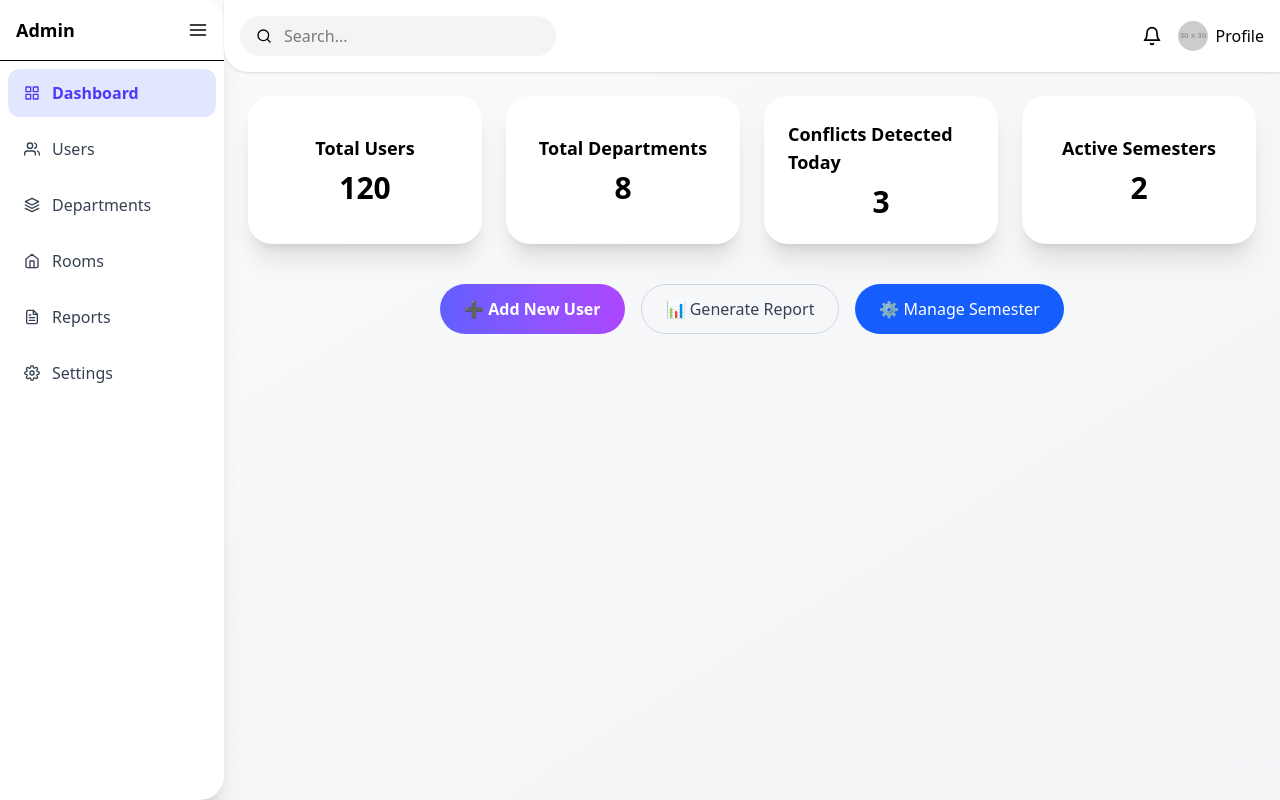
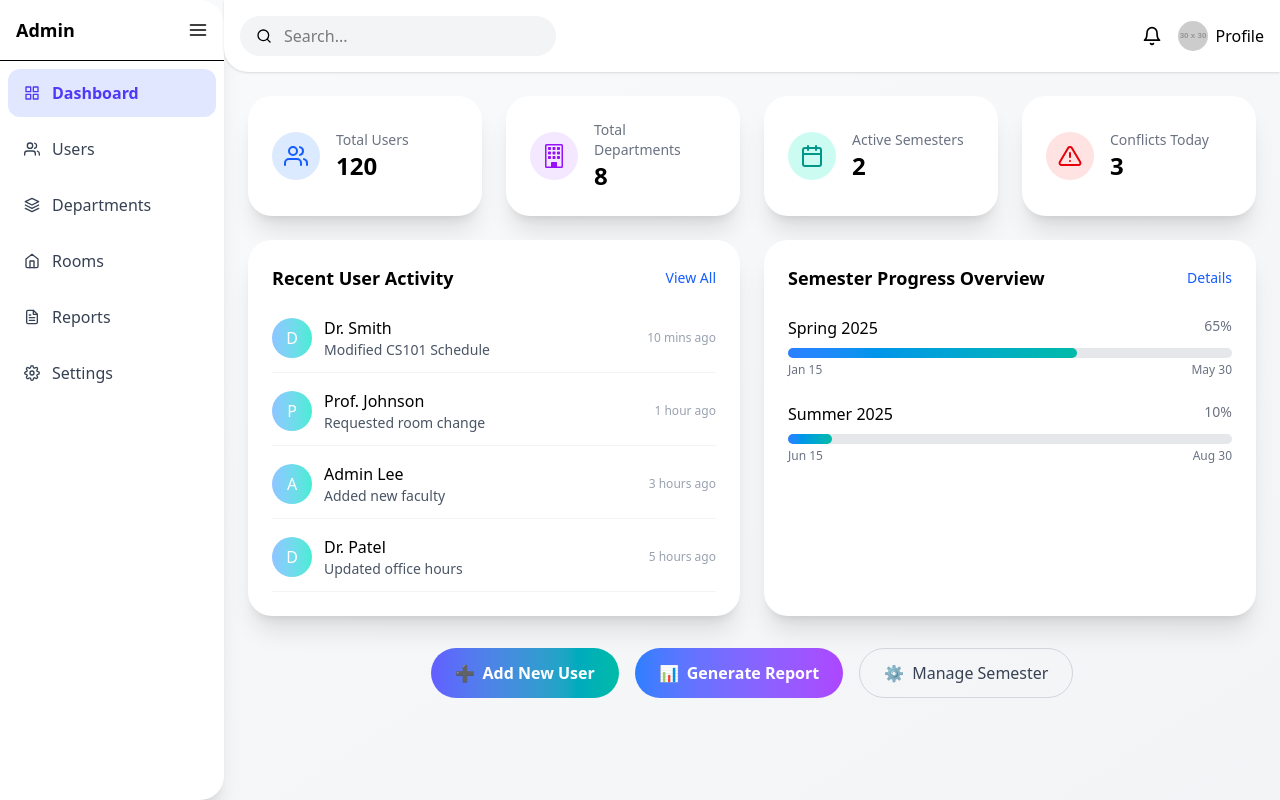
Before and after one commit to nihalsaran/engg-timetable, a React (Vite) app: page /admin-dashboard in a window 1280 px wide. Built offline with nearby package versions, Linux system fonts and the light colour scheme.

Commit message:
feat: enhance SuperAdminDashboard with user activity and semester progress widgets

```diff
--- a/src/components/SuperAdmin/SuperAdminDashboard.jsx
+++ b/src/components/SuperAdmin/SuperAdminDashboard.jsx
@@ -1,34 +1,129 @@
 import React from 'react';
+import { FiUsers, FiCalendar, FiAlertTriangle, FiActivity } from 'react-icons/fi';
+import { BsBuilding } from 'react-icons/bs';
 
 export default function SuperAdminDashboard() {
+  // Mock data for the dashboard
+  const recentActivity = [
+    { id: 1, user: "Dr. Smith", action: "Modified CS101 Schedule", time: "10 mins ago" },
+    { id: 2, user: "Prof. Johnson", action: "Requested room change", time: "1 hour ago" },
+    { id: 3, user: "Admin Lee", action: "Added new faculty", time: "3 hours ago" },
+    { id: 4, user: "Dr. Patel", action: "Updated office hours", time: "5 hours ago" },
+  ];
+
+  const semesterProgress = [
+    { id: 1, name: "Spring 2025", progress: 65, startDate: "Jan 15", endDate: "May 30" },
+    { id: 2, name: "Summer 2025", progress: 10, startDate: "Jun 15", endDate: "Aug 30" },
+  ];
+
   return (
-    <div className="grid grid-cols-1 md:grid-cols-4 gap-6">
-      <div className="bg-white rounded-3xl shadow-xl p-6 flex flex-col items-center justify-center">
-        <h2 className="text-lg font-semibold mb-2">Total Users</h2>
-        <p className="text-3xl font-bold">120</p>
-      </div>
-      <div className="bg-white rounded-3xl shadow-xl p-6 flex flex-col items-center justify-center">
-        <h2 className="text-lg font-semibold mb-2">Total Departments</h2>
-        <p className="text-3xl font-bold">8</p>
-      </div>
-      <div className="bg-white rounded-3xl shadow-xl p-6 flex flex-col items-center justify-center">
-        <h2 className="text-lg font-semibold mb-2">Conflicts Detected Today</h2>
-        <p className="text-3xl font-bold">3</p>
-      </div>
-      <div className="bg-white rounded-3xl shadow-xl p-6 flex flex-col items-center justify-center">
-        <h2 className="text-lg font-semibold mb-2">Active Semesters</h2>
-        <p className="text-3xl font-bold">2</p>
+    <div className="space-y-6">
+      {/* Metrics Row */}
+      <div className="grid grid-cols-1 md:grid-cols-4 gap-6">
+        <div className="bg-white rounded-3xl shadow-xl p-6 flex items-center">
+          <div className="p-3 bg-blue-100 rounded-full mr-4">
+            <FiUsers className="text-blue-600 text-2xl" />
+          </div>
+          <div>
+            <h2 className="text-sm text-gray-500 font-medium">Total Users</h2>
+            <p className="text-2xl font-bold">120</p>
+          </div>
+        </div>
+
+        <div className="bg-white rounded-3xl shadow-xl p-6 flex items-center">
+          <div className="p-3 bg-purple-100 rounded-full mr-4">
+            <BsBuilding className="text-purple-600 text-2xl" />
+          </div>
+          <div>
+            <h2 className="text-sm text-gray-500 font-medium">Total Departments</h2>
+            <p className="text-2xl font-bold">8</p>
+          </div>
+        </div>
+
+        <div className="bg-white rounded-3xl shadow-xl p-6 flex items-center">
+          <div className="p-3 bg-teal-100 rounded-full mr-4">
+            <FiCalendar className="text-teal-600 text-2xl" />
+          </div>
+          <div>
+            <h2 className="text-sm text-gray-500 font-medium">Active Semesters</h2>
+            <p className="text-2xl font-bold">2</p>
+          </div>
+        </div>
+
+        <div className="bg-white rounded-3xl shadow-xl p-6 flex items-center">
+          <div className="p-3 bg-red-100 rounded-full mr-4">
+            <FiAlertTriangle className="text-red-600 text-2xl" />
+          </div>
+          <div>
+            <h2 className="text-sm text-gray-500 font-medium">Conflicts Today</h2>
+            <p className="text-2xl font-bold">3</p>
+          </div>
+        </div>
       </div>
 
-      <div className="md:col-span-4 flex flex-wrap gap-4 justify-center mt-4">
-        <button className="px-6 py-3 rounded-full bg-gradient-to-r from-indigo-500 to-purple-500 text-white font-semibold hover:opacity-90 transition">
-          ➕ Add New User
+      {/* Widgets Section */}
+      <div className="grid grid-cols-1 md:grid-cols-2 gap-6">
+        {/* Recent User Activity Widget */}
+        <div className="bg-white rounded-3xl shadow-xl p-6">
+          <div className="flex justify-between items-center mb-6">
+            <h2 className="text-lg font-semibold">Recent User Activity</h2>
+            <button className="text-blue-600 text-sm">View All</button>
+          </div>
+          <div className="space-y-4">
+            {recentActivity.map((activity) => (
+              <div key={activity.id} className="flex items-center border-b border-gray-100 pb-3">
+                <div className="w-10 h-10 rounded-full bg-gradient-to-r from-blue-300 to-teal-300 flex items-center justify-center text-white font-medium mr-3">
+                  {activity.user.charAt(0)}
+                </div>
+                <div className="flex-1">
+                  <p className="font-medium">{activity.user}</p>
+                  <p className="text-gray-600 text-sm">{activity.action}</p>
+                </div>
+                <span className="text-gray-400 text-xs">{activity.time}</span>
+              </div>
+            ))}
+          </div>
+        </div>
+
+        {/* Semester Progress Widget */}
+        <div className="bg-white rounded-3xl shadow-xl p-6">
+          <div className="flex justify-between items-center mb-6">
+            <h2 className="text-lg font-semibold">Semester Progress Overview</h2>
+            <button className="text-blue-600 text-sm">Details</button>
+          </div>
+          <div className="space-y-6">
+            {semesterProgress.map((semester) => (
+              <div key={semester.id}>
+                <div className="flex justify-between mb-2">
+                  <span className="font-medium">{semester.name}</span>
+                  <span className="text-gray-500 text-sm">{semester.progress}%</span>
+                </div>
+                <div className="w-full bg-gray-200 rounded-full h-2.5">
+                  <div
+                    className="bg-gradient-to-r from-blue-500 to-teal-500 h-2.5 rounded-full"
+                    style={{ width: `${semester.progress}%` }}
+                  ></div>
+                </div>
+                <div className="flex justify-between text-xs text-gray-500 mt-1">
+                  <span>{semester.startDate}</span>
+                  <span>{semester.endDate}</span>
+                </div>
+              </div>
+            ))}
+          </div>
+        </div>
+      </div>
+
+      {/* Call-to-Action Buttons */}
+      <div className="flex flex-wrap gap-4 justify-center mt-8">
+        <button className="px-6 py-3 rounded-full bg-gradient-to-r from-indigo-500 to-teal-500 text-white font-semibold hover:opacity-90 transition flex items-center gap-2">
+          <span>➕</span> Add New User
         </button>
-        <button className="px-6 py-3 rounded-full border border-gray-300 text-gray-700 hover:bg-gray-100 transition">
-          📊 Generate Report
+        <button className="px-6 py-3 rounded-full bg-gradient-to-r from-blue-500 to-purple-500 text-white font-semibold hover:opacity-90 transition flex items-center gap-2">
+          <span>📊</span> Generate Report
         </button>
-        <button className="px-6 py-3 rounded-full bg-blue-600 text-white hover:bg-blue-700 transition">
-          ⚙️ Manage Semester
+        <button className="px-6 py-3 rounded-full border border-gray-300 text-gray-700 hover:bg-gray-50 transition flex items-center gap-2">
+          <span>⚙️</span> Manage Semester
         </button>
       </div>
     </div>
```
